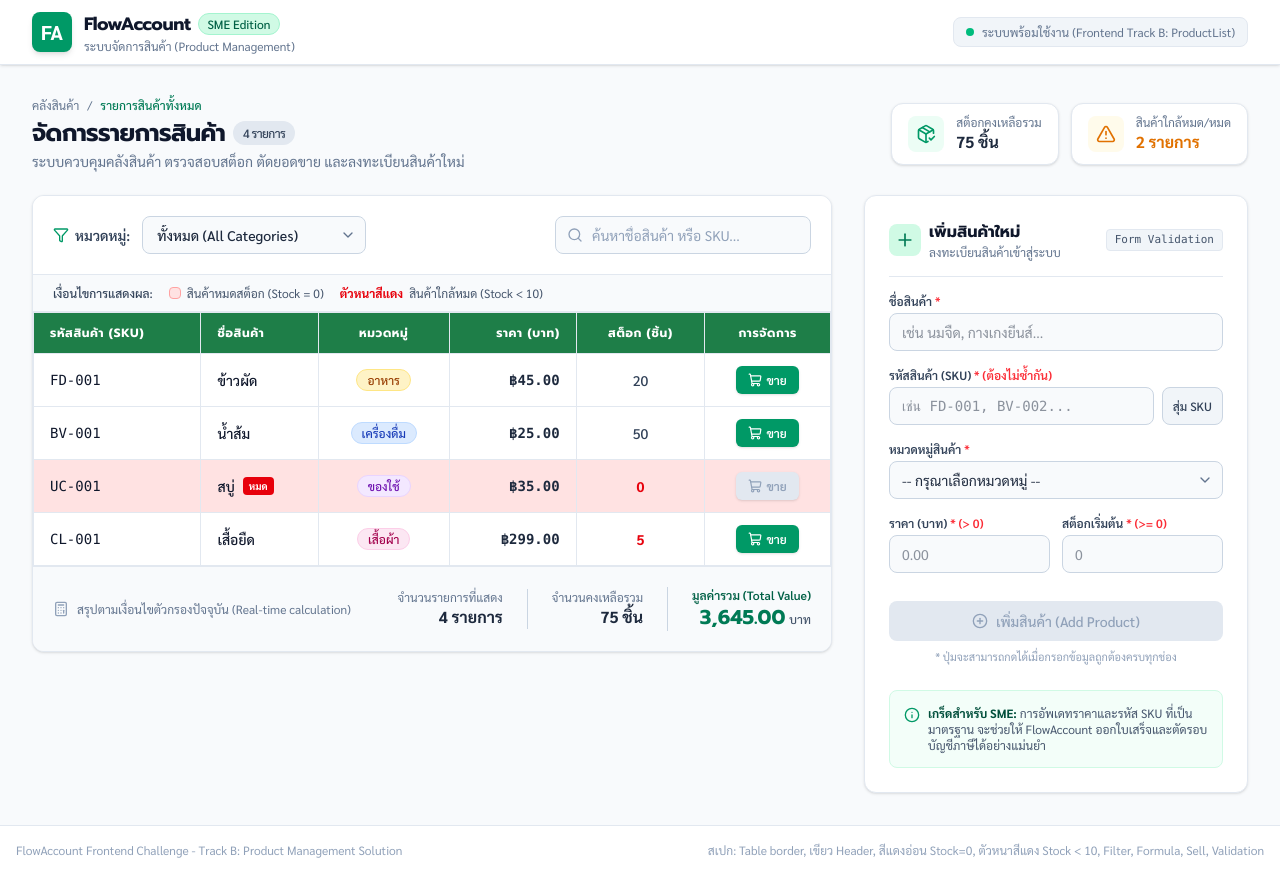
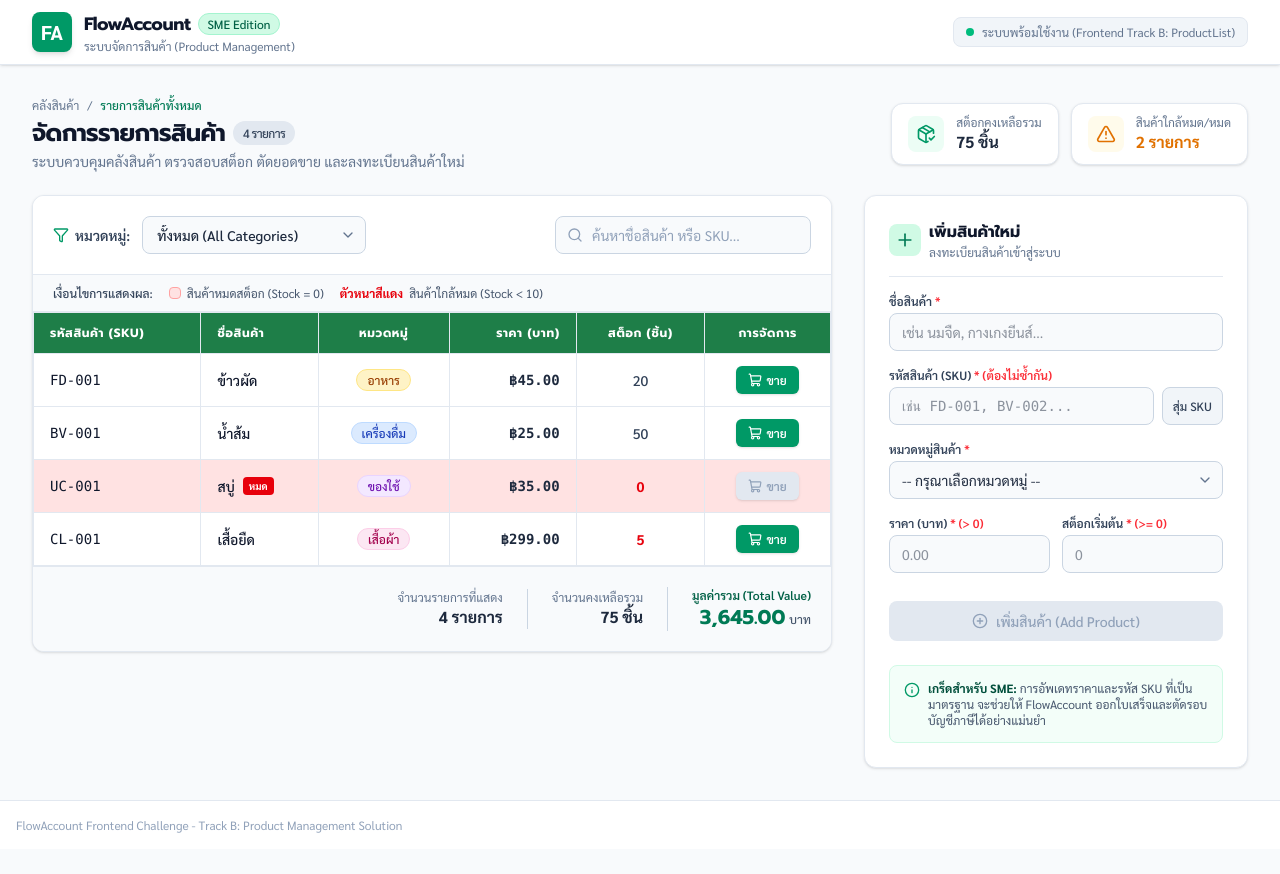
Before and after one commit to NhongSun/product-management, a React (Vite) app: page / in a window 1280 px wide. After the commit the page ends 849 px from the top, so only its background shows below. Built offline with nearby package versions, Linux system fonts and the light colour scheme.

Commit message:
remove redundant description

```diff
--- a/src/components/layout/AppFooter.tsx
+++ b/src/components/layout/AppFooter.tsx
@@ -3,10 +3,6 @@ export function AppFooter() {
     <footer className="mt-auto border-t border-slate-200 bg-white py-4 text-center text-xs text-slate-400">
       <div className="mx-auto flex max-w-7xl flex-col items-center justify-between gap-2 px-4 sm:flex-row">
         <div>FlowAccount Frontend Challenge - Track B: Product Management Solution</div>
-        <div>
-          สเปก: Table border, เขียว Header, สีแดงอ่อน Stock=0, ตัวหนาสีแดง Stock &lt; 10,
-          Filter, Formula, Sell, Validation
-        </div>
       </div>
     </footer>
   )
--- a/src/components/product-form/FormHeader.tsx
+++ b/src/components/product-form/FormHeader.tsx
@@ -12,9 +12,6 @@ export function FormHeader() {
           <p className="text-xs text-slate-500">ลงทะเบียนสินค้าเข้าสู่ระบบ</p>
         </div>
       </div>
-      <span className="rounded border border-slate-200 bg-slate-100 px-2 py-0.5 font-mono text-[11px] text-slate-600">
-        Form Validation
-      </span>
     </div>
   )
 }
--- a/src/components/product-form/SubmitButton.tsx
+++ b/src/components/product-form/SubmitButton.tsx
@@ -11,9 +11,6 @@ export function SubmitButton({ disabled }: { disabled: boolean }) {
         <PlusCircle className="h-4 w-4" />
         <span>เพิ่มสินค้า (Add Product)</span>
       </button>
-      <p className="mt-2 text-center text-[11px] text-slate-400">
-        * ปุ่มจะสามารถกดได้เมื่อกรอกข้อมูลถูกต้องครบทุกช่อง
-      </p>
     </div>
   )
 }
--- a/src/components/product-list/ProductSummary.tsx
+++ b/src/components/product-list/ProductSummary.tsx
@@ -1,15 +1,9 @@
-import { Calculator } from 'lucide-react'
 import { formatBaht, formatNumber } from '../../utils/format'
 import type { ProductSummary as Summary } from '../../utils/productStats'
 
 export function ProductSummary({ summary }: { summary: Summary }) {
   return (
-    <div className="flex flex-col items-center justify-between gap-4 border-t border-slate-200 bg-slate-50 p-5 sm:flex-row">
-      <div className="flex items-center gap-2 text-xs text-slate-500">
-        <Calculator className="h-4 w-4 text-slate-400" />
-        <span>สรุปตามเงื่อนไขตัวกรองปัจจุบัน (Real-time calculation)</span>
-      </div>
-
+    <div className="flex flex-col items-center justify-end gap-4 border-t border-slate-200 bg-slate-50 p-5 sm:flex-row">
       <div className="flex flex-wrap items-center gap-6">
         <SummaryItem label="จำนวนรายการที่แสดง" value={`${summary.count} รายการ`} />
         <SummaryItem
```
